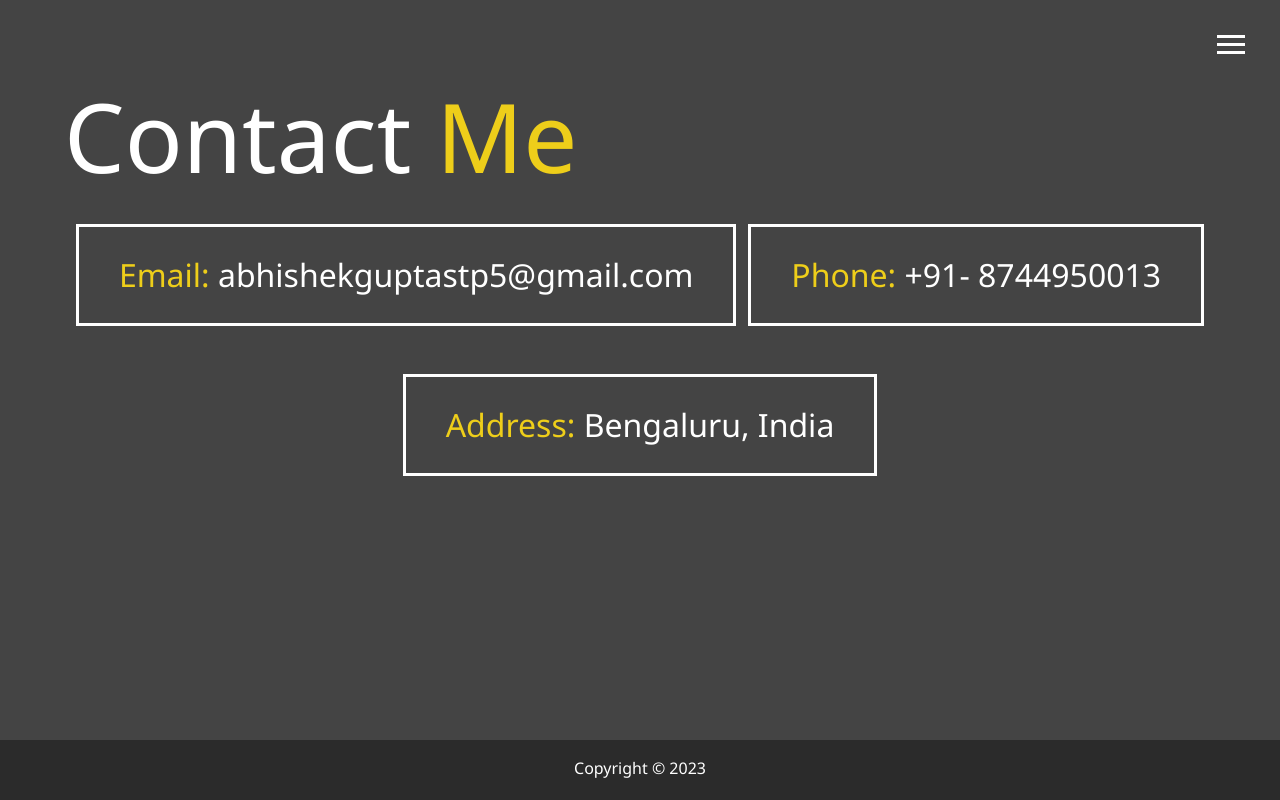
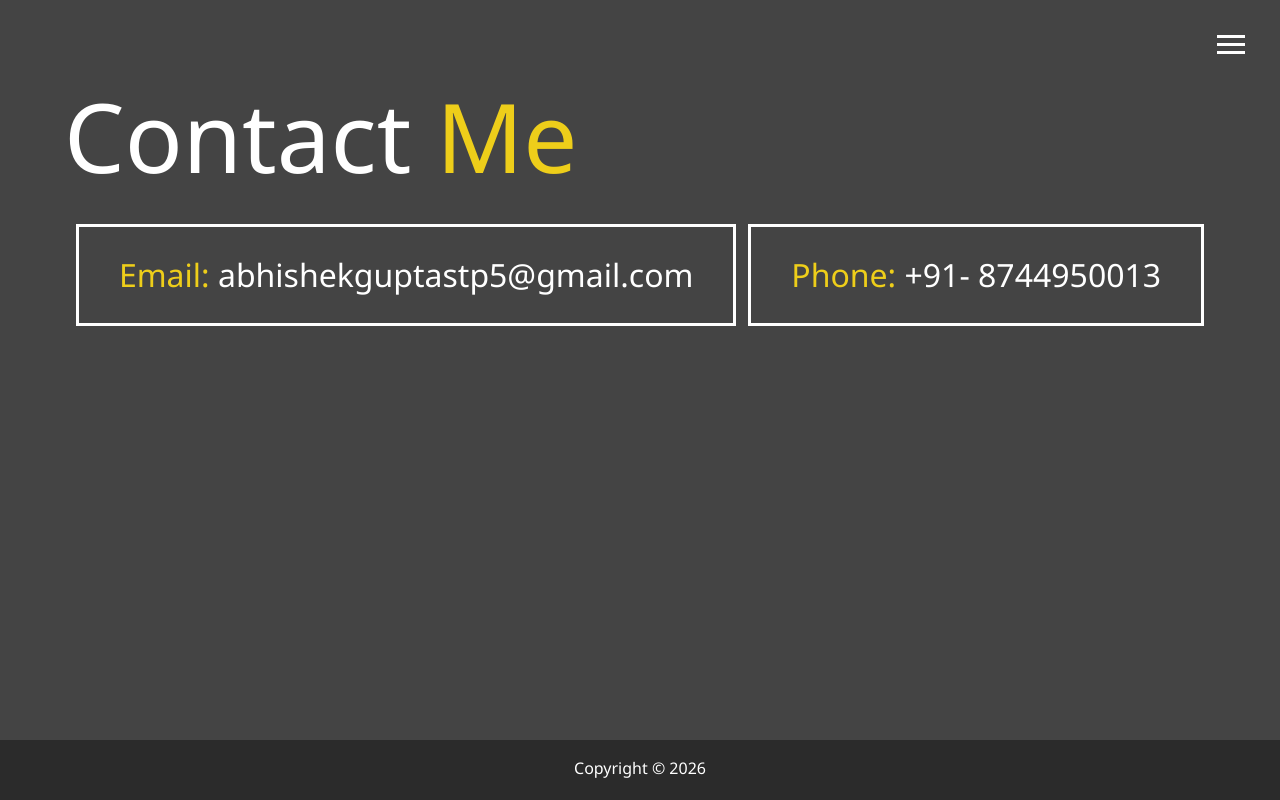
Before and after one commit to abhishek4321/abhishek4321.github.io, a website: page contact.html in a window 1280 px wide. Drawn offline with Linux system fonts and the light colour scheme.

Commit message:
Update contact.html

```diff
--- a/contact.html
+++ b/contact.html
@@ -69,14 +69,11 @@
       <div>
         <span class="text-secondary">Phone: </span> +91- 8744950013
       </div>
-      <div>
-        <span class="text-secondary">Address: </span> Bengaluru, India
-      </div>
     </div>
   </main>
 
   <footer id="main-footer">
-    Copyright &copy; 2023
+    Copyright &copy; 2026
   </footer>
 
   <script src="js/main.js"></script>
```
